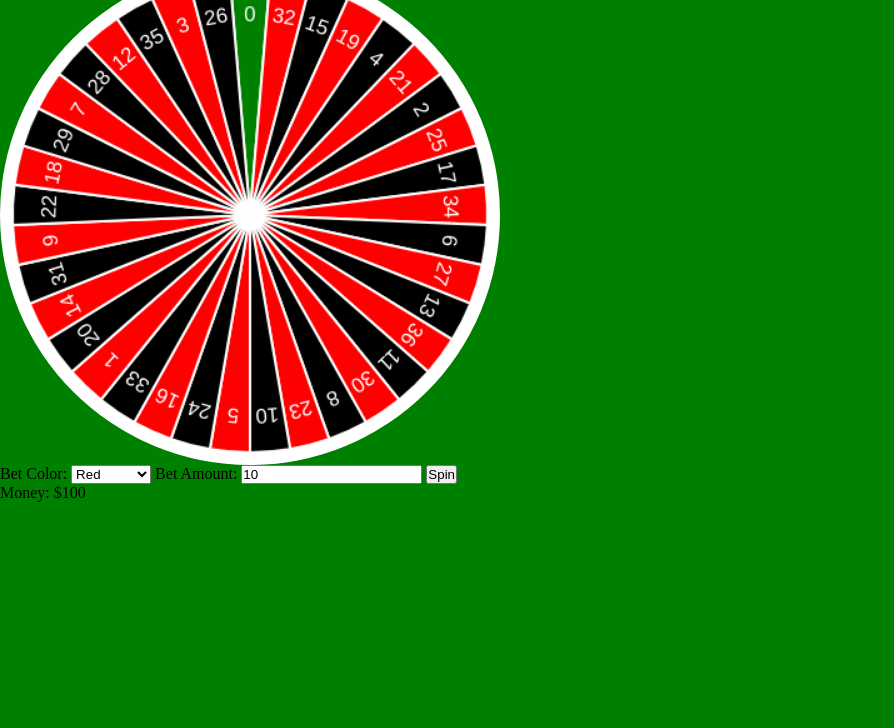
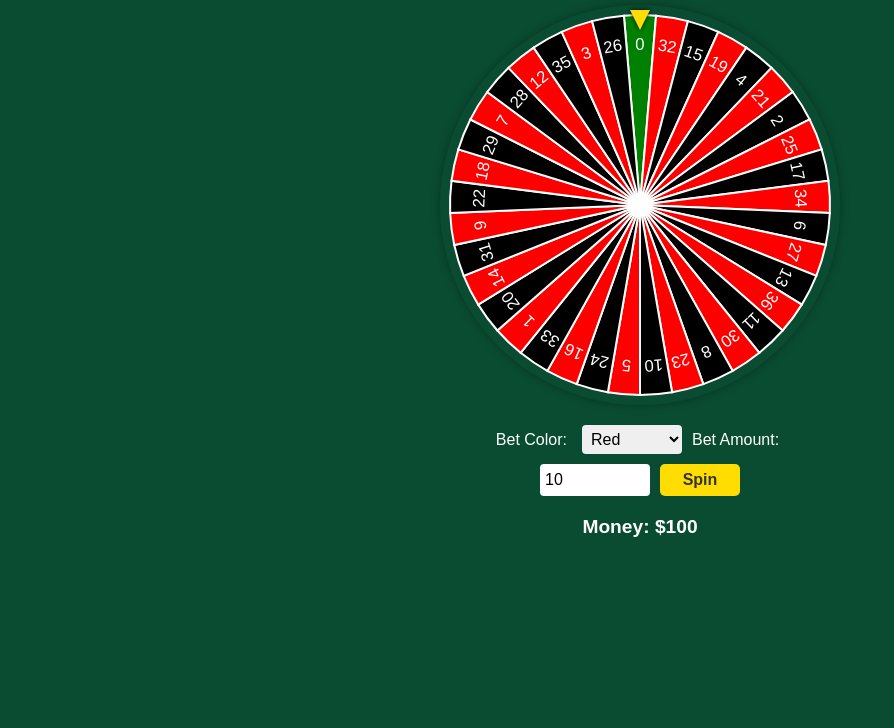
Before and after one commit to briankw0n/roulettesimulator, a plain HTML site: page index.html in a window 1280 px wide. Shown: the part 72-800 px from the top of the page, without its empty margins (0-894 px from the left). Drawn offline with Linux system fonts and the light colour scheme.

Commit message:
Update wheel and logic

```diff
--- a/styles.css
+++ b/styles.css
@@ -1,78 +1,100 @@
-* {
+body {
+  font-family: Arial, sans-serif;
+  text-align: center;
   margin: 0;
-  padding: 0;
-  box-sizing: border-box;
+  padding: 0 10px 30px;
+  background-color: #0a4c32;
+  color: white;
 }
 
-body {
-  background-color: green;
+h1 {
+  margin-top: 20px;
+  margin-bottom: 5px;
 }
 
-.container {
-  display: flex;
-  justify-content: center;
-  align-items: center;
-  height: 100vh;
-  flex-direction: column;
-  gap: 25px;
-}
-
-#marker {
-  position: absolute;
-  width: 0;
-  height: 0;
-  border-left: 15px solid transparent;
-  border-right: 15px solid transparent;
-  border-bottom: 20px solid gold;
-  top: 380px;
-  z-index: 1;
+#container {
+  position: relative;
+  width: 90vw;
+  max-width: 400px;
+  margin: 0 auto 20px;
 }
 
 #wheel {
-  position: relative;
-  width: 500px;
-  height: 500px;
-  background-color: white;
+  display: block;
+  width: 100%;
+  height: auto;
   border-radius: 50%;
-  display: flex;
-  justify-content: center;
-  align-items: center;
+  box-shadow: 0 0 10px #00000050;
+  margin-top: 20px;
+  margin-bottom: 0;
 }
 
-.number {
+#pointer {
   position: absolute;
-  font-size: 18px;
-  color: white;
-  text-align: center;
-  width: 43px;
-  border: 3px solid black;
-  border-radius: 5%;
+  top: 5px;
+  left: 50%;
+  transform: translateX(-50%) rotate(0deg);
+  width: 0;
+  height: 0;
+  border-left: 10px solid transparent;
+  border-right: 10px solid transparent;
+  border-top: 20px solid #ffdd00;
+  border-bottom: none;
+  z-index: 10;
+  filter: drop-shadow(0 0 2px black);
 }
 
-.number.zero {
-  background-color: green;
+#controls {
+  margin: 10px auto 20px;
+  max-width: 400px;
+  display: flex;
+  flex-wrap: wrap;
+  justify-content: center;
+  gap: 10px;
+  color: white;
 }
 
-.number.red {
-  background-color: red;
+#controls label {
+  margin-right: 5px;
+  align-self: center;
 }
 
-.number.black {
-  background-color: black;
+#controls select,
+#controls input {
+  padding: 5px;
+  font-size: 1rem;
+  width: 100px;
+  border-radius: 4px;
+  border: none;
+  outline: none;
 }
 
-#spin-button {
-  background-color: black;
-  color: white;
-  padding: 10px 20px;
-  font-size: 18px;
-  cursor: pointer;
+#controls button {
+  padding: 7px 15px;
+  font-size: 1rem;
   border: none;
   border-radius: 5px;
-  text-transform: uppercase;
+  cursor: pointer;
+  background-color: #ffdd00;
+  color: #333;
+  font-weight: bold;
+  min-width: 80px;
 }
 
-#spin-button:hover {
-  background-color: white;
-  color: black;
+#controls button:disabled {
+  opacity: 0.6;
+  cursor: not-allowed;
 }
+
+#moneyDisplay {
+  font-size: 1.2rem;
+  font-weight: bold;
+  margin-bottom: 10px;
+}
+
+#result {
+  font-size: 1.1rem;
+  min-height: 30px;
+  margin-top: 5px;
+  color: #ffdd00;
+}
```
